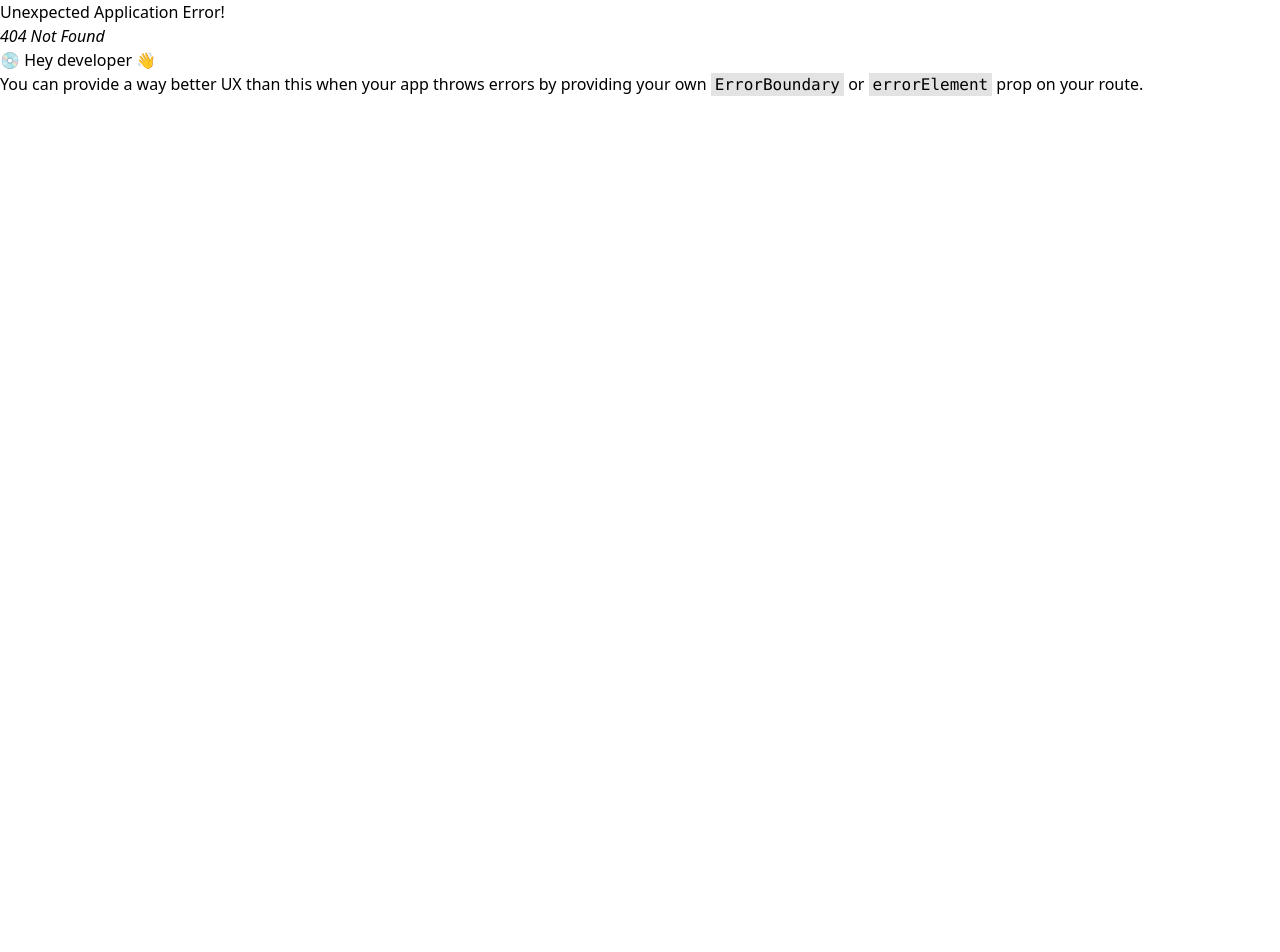
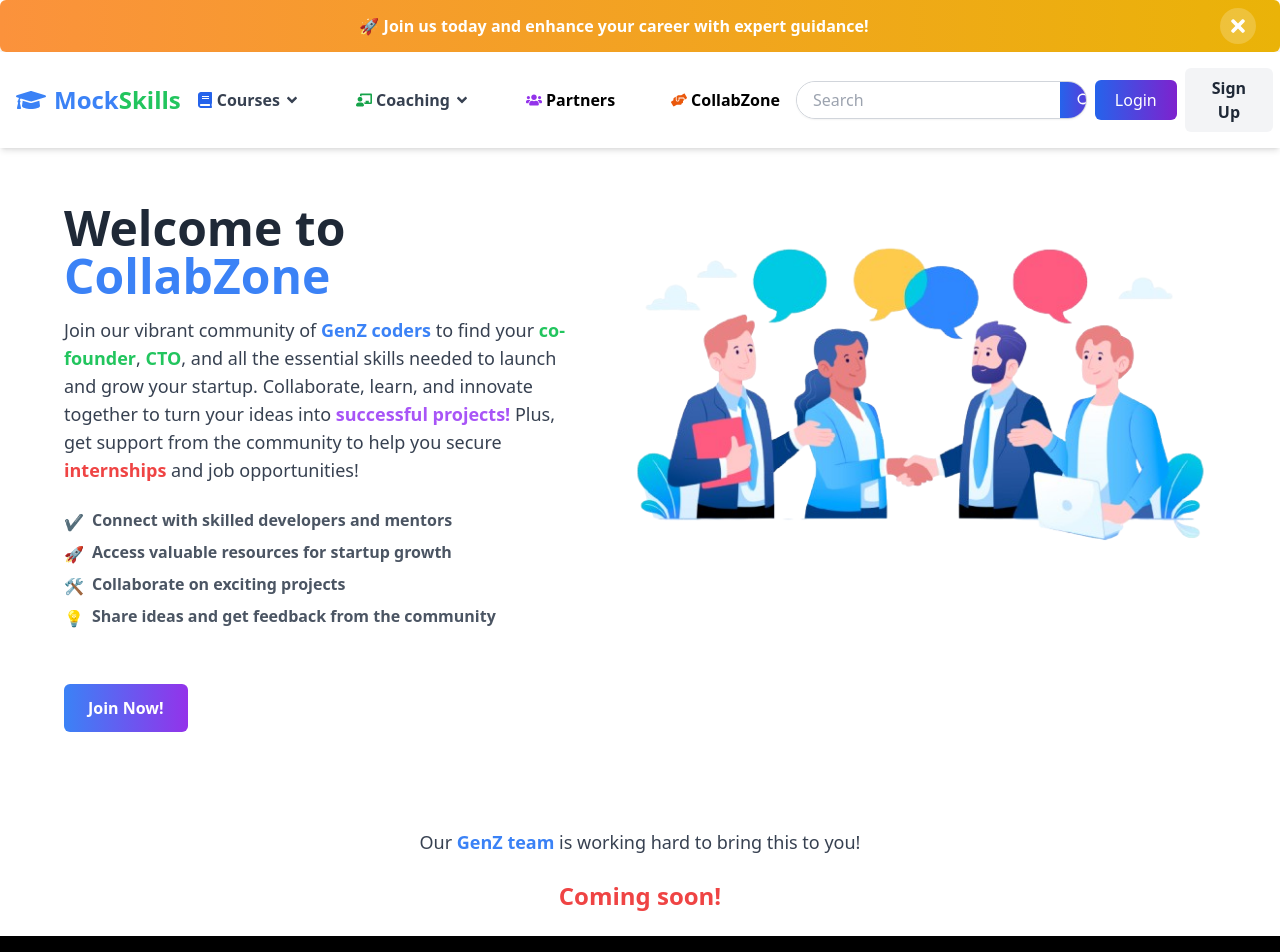
Before and after one commit to MockSkills-Tech/mockskills, a React (Vite) app: page /collabzone in a window 1280 px wide. Before the commit this address had no page. Shown: the top 952 px of the page. Before the commit the page ends 800 px from the top, so only its background shows below. Built offline with nearby package versions, Linux system fonts and the light colour scheme.

Commit message:
Implemented CollabZone menu and partner page and integrated layout for the CollabZone page.

```diff
--- /dev/null
+++ b/src/Components/CollabZone/CollabZone.jsx
@@ -0,0 +1,80 @@
+import React from "react";
+import interviewImage from "../../assets/FeaturesPic/team.png";
+
+const CollabZone = () => {
+  return (
+    <>
+      {/* Main Section: Two-Column Layout */}
+      <section className="flex flex-col md:flex-row justify-between items-start h-auto mt-6 mx-4 md:mx-8 bg-white rounded-lg p-8">
+        {/* Left Section: Introduction */}
+        <div className="flex flex-col items-start md:w-1/2 mb-8">
+          <h1 className="font-bold text-4xl md:text-5xl mb-4 text-gray-800">
+            Welcome to <span className="text-blue-500">CollabZone</span>
+          </h1>
+          <p className="text-lg text-gray-700 mb-6 max-w-lg">
+            Join our vibrant community of{" "}
+            <span className="text-blue-500 font-bold">GenZ coders</span> to find
+            your <span className="text-green-500 font-bold">co-founder</span>,{" "}
+            <span className="text-green-500 font-bold">CTO</span>, and all the
+            essential skills needed to launch and grow your startup. Collaborate,
+            learn, and innovate together to turn your ideas into{" "}
+            <span className="text-purple-500 font-bold">successful projects!</span>{" "}
+            Plus, get support from the community to help you secure{" "}
+            <span className="text-red-500 font-bold">internships</span> and job
+            opportunities!
+          </p>
+          <ul className="list-disc list-inside text-gray-600 mb-6">
+            <li className="flex items-center mb-2">
+              <span className="h-5 w-5 text-blue-500 mr-2">✔️</span>
+              <span className="font-bold">Connect with skilled developers and mentors</span>
+            </li>
+            <li className="flex items-center mb-2">
+              <span className="h-5 w-5 text-blue-500 mr-2">🚀</span>
+              <span className="font-bold">Access valuable resources for startup growth</span>
+            </li>
+            <li className="flex items-center mb-2">
+              <span className="h-5 w-5 text-blue-500 mr-2">🛠️</span>
+              <span className="font-bold">Collaborate on exciting projects</span>
+            </li>
+            <li className="flex items-center mb-2">
+              <span className="h-5 w-5 text-blue-500 mr-2">💡</span>
+              <span className="font-bold">Share ideas and get feedback from the community</span>
+            </li>
+          </ul>
+          <button
+            className="mt-6 px-6 py-3 rounded-md bg-gradient-to-r from-blue-500 to-purple-600 text-white font-semibold transition duration-200 ease-in-out hover:bg-purple-700 focus:outline-none focus:ring-2 focus:ring-blue-300"
+            aria-label="Join the CollabZone community"
+          >
+            Join Now!
+          </button>
+        </div>
+
+        {/* Right Section: Image */}
+        <div className="flex items-center justify-center mb-8">
+          <img
+            src={interviewImage}
+            alt="Open Source Collaboration"
+            className="object-cover rounded-lg max-h-full"
+            loading="lazy"
+            onError={(e) => {
+              e.target.onerror = null;
+              e.target.src = 'fallback-image.jpg';
+            }}
+          />
+        </div>
+      </section>
+
+      {/* Additional Message Section */}
+      <section className="w-full text-center mt-8">
+        <p className="text-lg text-gray-700 mb-6 max-w-lg mx-auto">
+          Our <span className="text-blue-500 font-bold">GenZ team</span> is working hard to bring this to you!
+        </p>
+        <p className="text-2xl text-red-500 font-bold mb-6"> {/* Increased font size */}
+          Coming soon!
+        </p>
+      </section>
+    </>
+  );
+};
+
+export default CollabZone;
--- /dev/null
+++ b/src/Components/Partners/Partners.jsx
@@ -0,0 +1,22 @@
+import React from "react";
+
+const Partners = () => {
+  return (
+    <section className="flex flex-col justify-center items-center h-auto mt-6 mx-4 md:mx-8 bg-white rounded-lg p-8">
+      <h1 className="font-bold text-4xl md:text-5xl mb-4 text-gray-800">
+        Welcome to <span className="text-blue-500">Partners</span>
+      </h1>
+      <p className="text-lg text-gray-700 mb-6 max-w-lg text-center">
+        Our Partners series is coming soon! Stay tuned for exciting collaborations and opportunities.
+      </p>
+      <p className="text-lg text-gray-700 mb-6 max-w-lg text-center">
+        Our <span className="text-blue-500 font-bold">GenZ team</span> is working hard to bring this to you!
+      </p>
+      <p className="text-lg text-red-500 font-bold mb-6 text-center">
+        Coming soon!
+      </p>
+    </section>
+  );
+};
+
+export default Partners;
```
Also changed, not shown: src/App.jsx (+12 -0 lines), src/assets/FeaturesPic/team.png (added).
